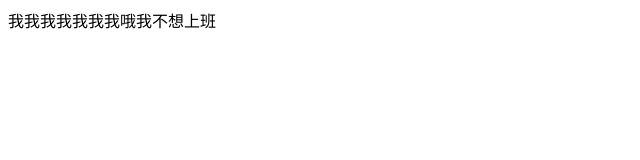
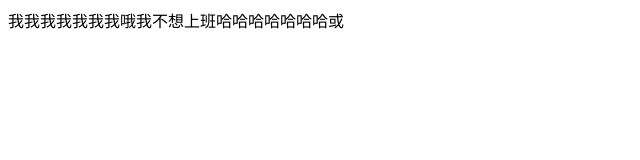
Before and after one commit to Healer23333/git_demo, a plain HTML site: page index.html in a window 1280 px wide. Shown: the whole page, without its empty margins (0-640 px from the left). Drawn offline with Linux system fonts and the light colour scheme.

Commit message:
刘丹提交

```diff
--- a/index.html
+++ b/index.html
@@ -7,6 +7,6 @@
     <title>Document</title>
 </head>
 <body>
-    我我我我我我我哦我不想上班
+    我我我我我我我哦我不想上班哈哈哈哈哈哈哈或
 </body>
 </html>
```
